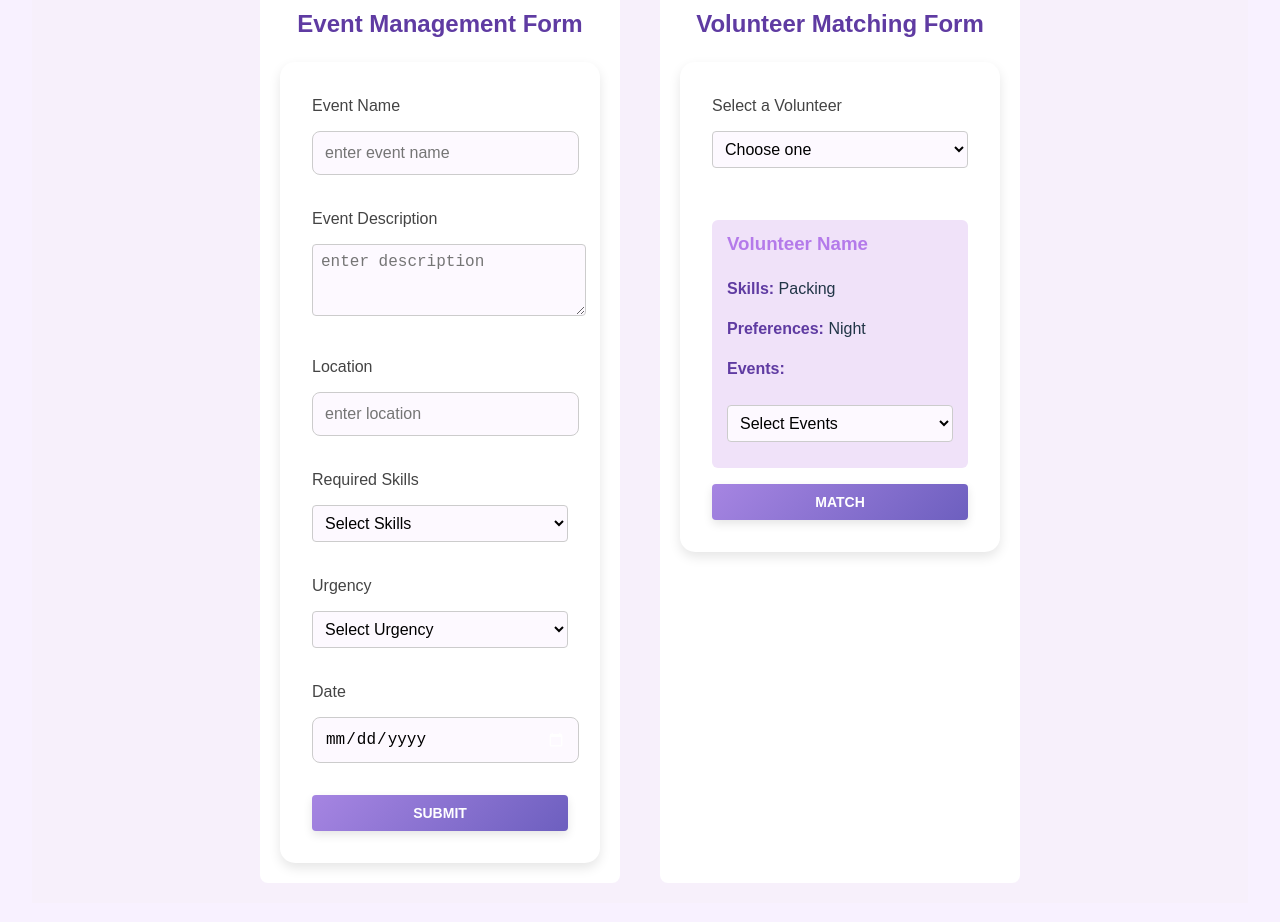
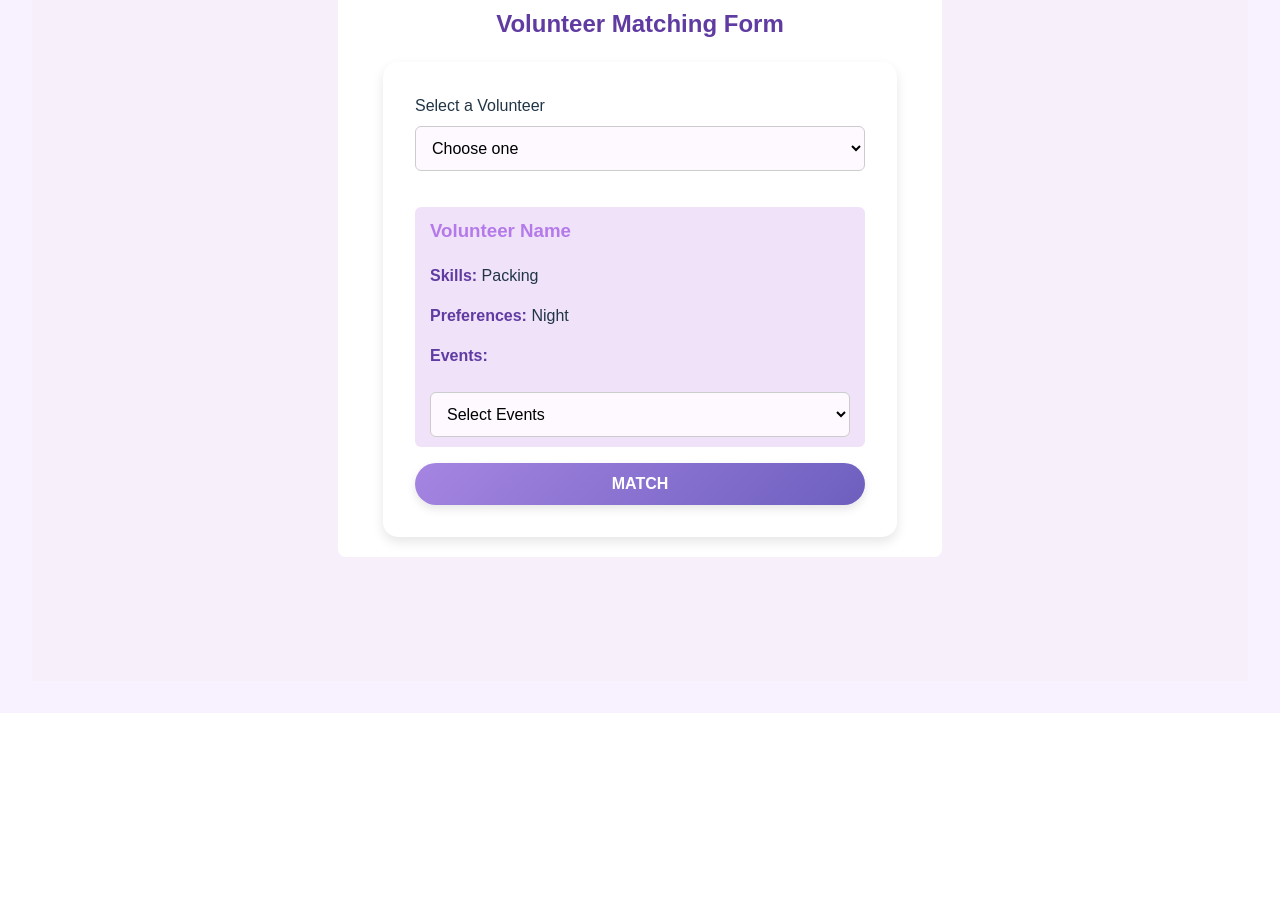
Before and after one commit to BagelSamurai/COSC-4353-Group-Project, a React (Vite) app: page /volunteermatching in a window 1280 px wide. Shown: the part 340-1262 px from the top of the page. After the commit the page ends 1053 px from the top, so only its background shows below. Built offline with nearby package versions, Linux system fonts and the light colour scheme.

Commit message:
Removed left panel and kept right panel which is the Volunteer Management

```diff
--- a/src/pages/VolunteerMatching.css
+++ b/src/pages/VolunteerMatching.css
@@ -16,7 +16,7 @@
 /* Big title */
 .app-title {
   font-size: 36px;
-  color: #5F3BA2; /* A deeper purple */
+  color: #8c5dbf; /* A deeper purple */
   margin: 0 0 15px;
 }
 
@@ -36,63 +36,40 @@
   font-weight: bold;
 }
 
-/* Two columns */
+/* Make the forms container take more width */
 .forms-container {
   display: flex;
-  gap: 40px; /* Spacing between columns */
   justify-content: center;
+  width: 80%; /* Adjust width to take more space */
+  margin: auto;
 }
 
-/* Each form panel */
+/* Expand the form section */
 .form-section {
   background-color: #fff;
-  width: 320px;
+  width: 60%; /* Increase width */
+  max-width: 800px; /* Prevent it from being too wide */
   padding: 20px;
   border-radius: 8px;
 }
 
-/* Panel headings */
-.form-section h2 {
-  color: #5F3BA2;
-  margin-bottom: 20px;
-}
-
-/* Input fields */
-.input-field {
-  margin-bottom: 16px;
-}
-
-.input-field label {
-  display: block;
-  margin-bottom: 5px;
-  font-weight: 500;
-  color: #444;
-}
-
+/* Ensure input fields and buttons expand */
 .input-field input,
 .input-field textarea,
 .input-field select {
   width: 100%;
-  padding: 8px;
+  padding: 12px;
   border: 1px solid #ccc;
-  border-radius: 4px;
+  border-radius: 6px;
 }
 
-input[type="date"]::-webkit-calendar-picker-indicator {
-  filter: invert(1);
-  cursor: pointer;
+/* Make the submit button wider */
+.btn-submit {
+  width: 100%;
+  padding: 12px;
+  font-size: 16px;
 }
 
-/* Purple button */
-.btn-submit {
-  background-color: #b47aea;
-  color: #fff;
-  padding: 10px 18px;
-  border: none;
-  border-radius: 4px;
-  cursor: pointer;
-  font-size: 14px;
-}
 
 /* Volunteer info box on the right panel */
 .volunteer-info {
@@ -110,3 +87,9 @@ input[type="date"]::-webkit-calendar-picker-indicator {
 .volunteer-info strong {
   color: #5F3BA2;
 }
+
+/* Panel headings */
+.form-section h2 {
+  color: #5F3BA2;
+  margin-bottom: 20px;
+}
--- a/src/pages/VolunteerMatching.jsx
+++ b/src/pages/VolunteerMatching.jsx
@@ -21,67 +21,6 @@ const VolunteerMatching = () => {
 
       {/* main container: two panels side by side */}
       <div className="forms-container">
-        {/* left panel: Event Management Form */}
-        <div className="form-section">
-          <h2>Event Management Form</h2>
-          <form>
-            <div className="input-field">
-              <label htmlFor="eventName">Event Name</label>
-              <input
-                type="text"
-                id="eventName"
-                placeholder="enter event name"
-              />
-            </div>
-            <div className="input-field">
-              <label htmlFor="eventDesc">Event Description</label>
-              <textarea
-                id="eventDesc"
-                rows="3"
-                placeholder="enter description"
-              ></textarea>
-            </div>
-            <div className="input-field">
-              <label htmlFor="location">Location</label>
-              <input
-                type="text"
-                id="location"
-                placeholder="enter location"
-              />
-            </div>
-            <div className="input-field">
-              <label htmlFor="skills">Required Skills</label>
-              <select id="skills">
-                <option value="">Select Skills</option>
-                <option value="Packing">Packing</option>
-                <option value="Assisting">Assisting</option>
-                <option value="Coding">Coding</option>
-                <option value="Deployment">Deployment</option>
-              </select>
-            </div>
-            <div className="input-field">
-              <label htmlFor="urgency">Urgency</label>
-              <select id="urgency">
-                <option value="">Select Urgency</option>
-                <option value="High">High</option>
-                <option value="Normal">Normal</option>
-                <option value="Low">Low</option>
-              </select>
-            </div>
-            <div className="input-field">
-              <label htmlFor="date">Date</label>
-              <input
-                type="date"
-                id="date"
-                placeholder="mm/dd/yyyy"
-              />
-
-            </div>
-            <button type="submit" className="btn-submit">Submit</button>
-          </form>
-        </div>
-
-
         {/* Right panel: Volunteer Matching Form */}
         <div className="form-section">
           <h2>Volunteer Matching Form</h2>
```
